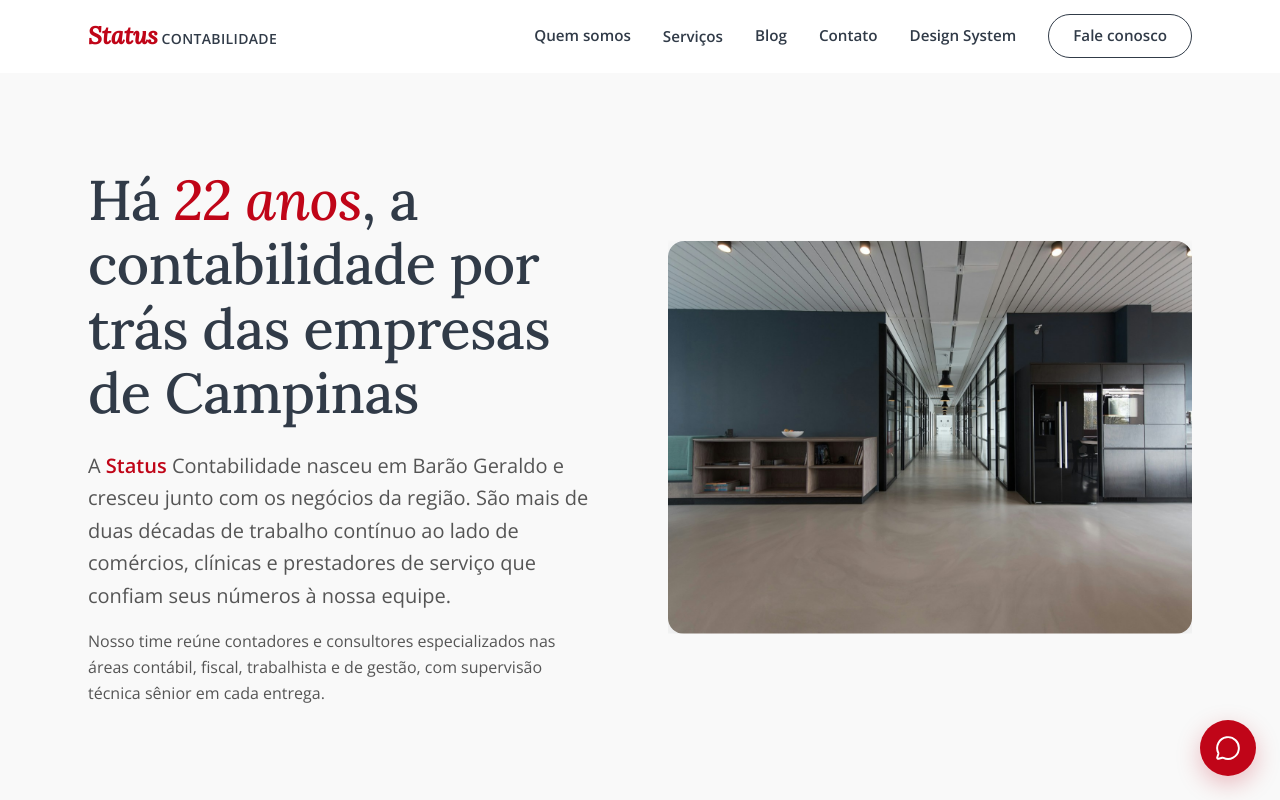
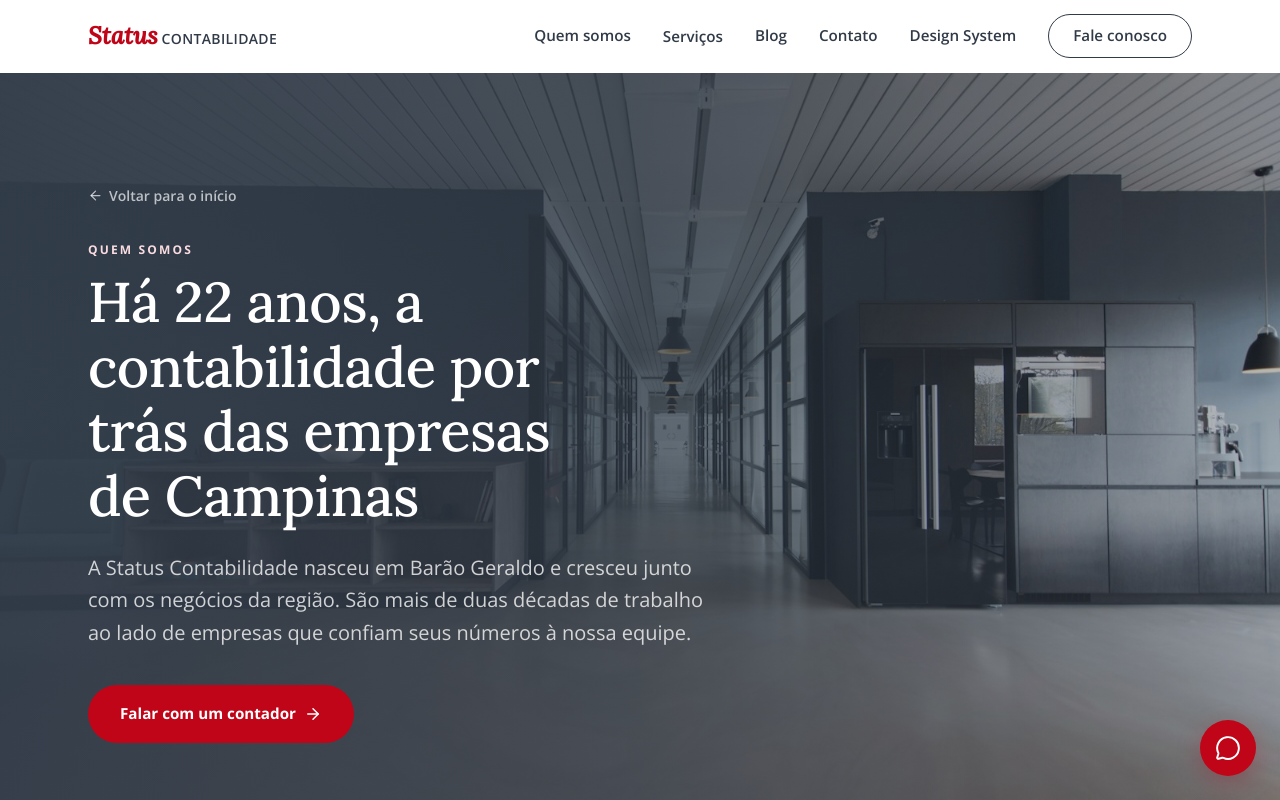
Before and after one commit to lucasignislab/statuscontabilidade, a Next.js app in the folder site/: page /quem-somos in a window 1280 px wide. Shown: the top 800 px of the page. Built offline with nearby package versions, Linux system fonts and the light colour scheme.

Commit message:
feat: align about hero with service pages

```diff
--- a/site/src/app/quem-somos/page.tsx
+++ b/site/src/app/quem-somos/page.tsx
@@ -1,5 +1,6 @@
 import type { Metadata } from "next";
-import { ArrowRight } from "lucide-react";
+import Link from "next/link";
+import { ArrowLeft, ArrowRight } from "lucide-react";
 import { ImageReveal, Reveal, RevealStagger } from "@/components/motion";
 import { site, whatsappLink } from "@/data/services";
 
@@ -31,29 +32,52 @@ const values = [
 export default function QuemSomos() {
   return (
     <>
-      <section className="pt-[72px] bg-mist">
-        <div className="mx-auto max-w-[1200px] px-6 lg:px-12 py-16 lg:py-24 grid lg:grid-cols-2 gap-14 items-center">
-          <Reveal>
-            <h1 className="text-[clamp(2.25rem,4.5vw,3.5rem)] text-ink">
-              Há <em className="italic text-status-red">22 anos</em>, a contabilidade por trás das empresas de Campinas
-            </h1>
-            <p className="mt-6 text-xl text-slate leading-relaxed max-w-[52ch]">
-              A <span className="text-status-red font-semibold">Status</span> Contabilidade nasceu em Barão Geraldo e cresceu junto com os
-              negócios da região. São mais de duas décadas de trabalho contínuo ao
-              lado de comércios, clínicas e prestadores de serviço que confiam seus
-              números à nossa equipe.
-            </p>
-            <p className="mt-4 text-slate leading-relaxed max-w-[52ch]">
-              Nosso time reúne contadores e consultores especializados nas áreas
-              contábil, fiscal, trabalhista e de gestão, com supervisão técnica
-              sênior em cada entrega.
-            </p>
-          </Reveal>
-          <ImageReveal
+      <section className="relative pt-[72px]">
+        <div className="relative overflow-hidden bg-ink">
+          {/* eslint-disable-next-line @next/next/no-img-element */}
+          <img
             src="/images/escritorio.jpg"
-            alt="Escritório da Status Contabilidade em Barão Geraldo"
-            className="rounded-2xl shadow-md aspect-[4/3]"
+            alt=""
+            aria-hidden
+            className="absolute inset-0 h-full w-full object-cover"
           />
+          <div
+            className="absolute inset-0 bg-gradient-to-r from-ink/95 via-ink/75 to-ink/35"
+            aria-hidden
+          />
+          <div className="relative mx-auto max-w-[1200px] px-6 py-20 lg:px-12 lg:py-28">
+            <Reveal>
+              <Link
+                href="/"
+                className="inline-flex items-center gap-1.5 text-sm font-semibold text-mist/70 transition-colors hover:text-white"
+              >
+                <ArrowLeft size={15} aria-hidden />
+                Voltar para o início
+              </Link>
+              <p className="mt-8 text-xs font-bold uppercase tracking-[0.18em] text-red-100">
+                Quem somos
+              </p>
+              <h1 className="mt-3 max-w-[18ch] text-[clamp(2.25rem,4.5vw,3.5rem)] text-white">
+                Há 22 anos, a contabilidade por trás das empresas de Campinas
+              </h1>
+              <p className="mt-6 max-w-[56ch] text-xl leading-relaxed text-mist/80">
+                A Status Contabilidade nasceu em Barão Geraldo e cresceu junto com
+                os negócios da região. São mais de duas décadas de trabalho ao lado
+                de empresas que confiam seus números à nossa equipe.
+              </p>
+              <div className="mt-9">
+                <a
+                  href={whatsappLink}
+                  target="_blank"
+                  rel="noopener noreferrer"
+                  className="btn-primary"
+                >
+                  Falar com um contador
+                  <ArrowRight size={18} aria-hidden />
+                </a>
+              </div>
+            </Reveal>
+          </div>
         </div>
       </section>
 
@@ -63,6 +87,11 @@ export default function QuemSomos() {
             <h2 className="text-[clamp(1.9rem,3.4vw,2.6rem)] text-ink max-w-[24ch]">
               Como trabalhamos todos os dias
             </h2>
+            <p className="mt-5 max-w-[65ch] text-lg leading-relaxed text-slate">
+              Nosso time reúne contadores e consultores especializados nas áreas
+              contábil, fiscal, trabalhista e de gestão, com supervisão técnica
+              sênior em cada entrega.
+            </p>
           </Reveal>
           <RevealStagger className="mt-12 grid gap-6 sm:grid-cols-2">
             {values.map((v) => (
```
